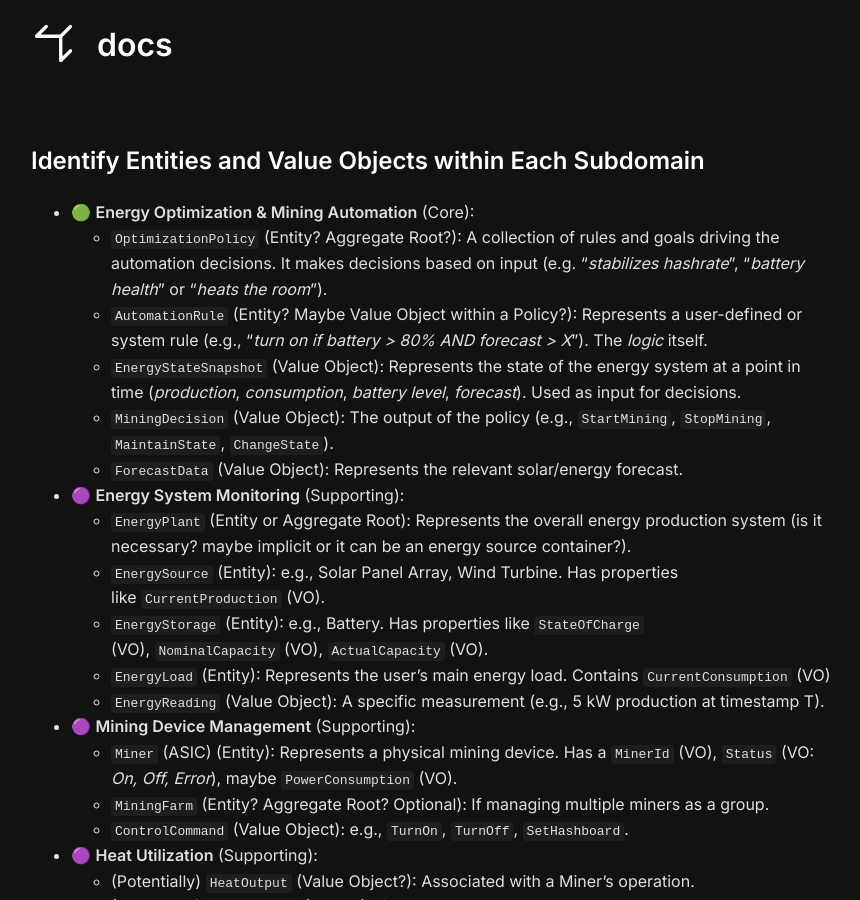
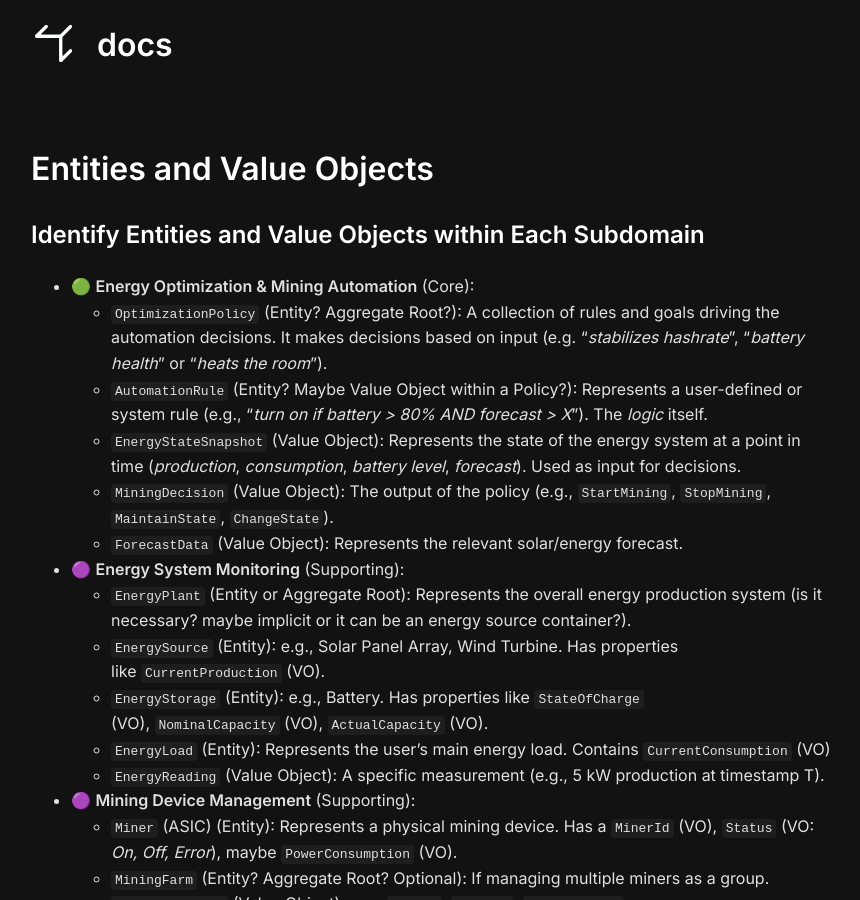
Before and after one commit to riccardoaran/docs, a Jekyll site: the page built from modelling/steps/step_2.md, in a window 1280 px wide and 900 px high. Shown: the whole window, without its empty margins (209-1069 px from the left). Built offline with Jekyll 4.4.1, drawn with Linux system fonts in a browser that asks for light colours; our own code applies the rules of GitHub Pages for plain Markdown files; part of the change alters nothing that is shown.

Commit message:
Update step_2.md

```diff
--- a/modelling/steps/step_2.md
+++ b/modelling/steps/step_2.md
@@ -1,6 +1,4 @@
----
-title: Entities and Value Objects
----
+# Entities and Value Objects
 
 ## Identify Entities and Value Objects within Each Subdomain
 
```
